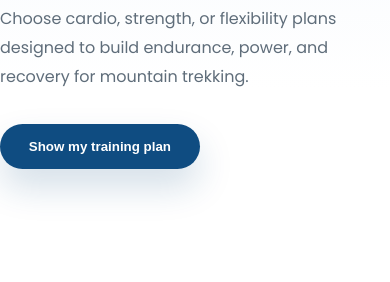
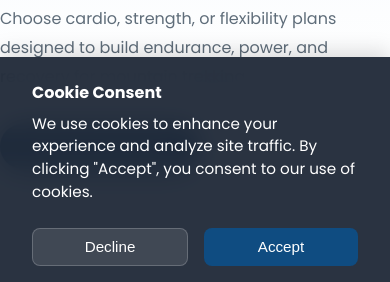
Before and after one commit to yunisha73/assignemnt-for-client-side, a plain HTML site: page training.html in a window 390 px wide. Shown: the part 562-844 px from the top of the page. Drawn offline with Linux system fonts and the light colour scheme.

Commit message:
many changes

```diff
--- a/training.css
+++ b/training.css
@@ -44,6 +44,118 @@ header {
   backdrop-filter: blur(12px);
   background: rgba(255, 255, 255, 0.82);
   border-bottom: 1px solid rgba(15, 76, 129, 0.08);
+}
+
+/* Cookie Consent Banner */
+.cookie-consent {
+  position: fixed;
+  bottom: 0;
+  left: 0;
+  right: 0;
+  z-index: 100;
+  background: rgba(31, 41, 55, 0.95);
+  backdrop-filter: blur(12px);
+  padding: 1.5rem;
+  box-shadow: 0 -5px 20px rgba(0, 0, 0, 0.15);
+  animation: slideUp 0.3s ease-out;
+}
+
+.cookie-consent.hidden {
+  display: none;
+}
+
+@keyframes slideUp {
+  from {
+    transform: translateY(100%);
+    opacity: 0;
+  }
+  to {
+    transform: translateY(0);
+    opacity: 1;
+  }
+}
+
+.cookie-content {
+  width: min(900px, calc(100% - 2rem));
+  margin: 0 auto;
+  display: flex;
+  justify-content: space-between;
+  align-items: center;
+  gap: 2rem;
+  flex-wrap: wrap;
+}
+
+.cookie-text {
+  flex: 1;
+  min-width: 250px;
+  color: #ffffff;
+}
+
+.cookie-text p {
+  margin: 0.5rem 0;
+  font-size: 0.95rem;
+  line-height: 1.5;
+}
+
+.cookie-text strong {
+  font-size: 1rem;
+}
+
+.cookie-actions {
+  display: flex;
+  gap: 1rem;
+  flex-wrap: wrap;
+}
+
+.cookie-btn {
+  padding: 0.6rem 1.2rem;
+  border: none;
+  border-radius: 8px;
+  font-weight: 500;
+  cursor: pointer;
+  transition: all 0.2s ease;
+  font-size: 0.95rem;
+}
+
+.cookie-btn-decline {
+  background: rgba(255, 255, 255, 0.1);
+  color: #ffffff;
+  border: 1px solid rgba(255, 255, 255, 0.2);
+}
+
+.cookie-btn-decline:hover {
+  background: rgba(255, 255, 255, 0.15);
+  border-color: rgba(255, 255, 255, 0.3);
+}
+
+.cookie-btn-accept {
+  background: var(--primary);
+  color: #ffffff;
+}
+
+.cookie-btn-accept:hover {
+  background: var(--primary-soft);
+  box-shadow: 0 5px 15px rgba(15, 76, 129, 0.3);
+}
+
+@media (max-width: 640px) {
+  .cookie-consent {
+    padding: 1rem;
+  }
+
+  .cookie-content {
+    flex-direction: column;
+    gap: 1rem;
+  }
+
+  .cookie-actions {
+    width: 100%;
+  }
+
+  .cookie-btn {
+    flex: 1;
+    min-width: 100px;
+  }
 }
 
 .nav-wrap {
--- a/training.html
+++ b/training.html
@@ -193,6 +193,20 @@
     </div>
   </footer>
 
+  <!-- Cookie Consent Banner -->
+  <div id="cookie-consent" class="cookie-consent hidden">
+    <div class="cookie-content">
+      <div class="cookie-text">
+        <p><strong>Cookie Consent</strong></p>
+        <p>We use cookies to enhance your experience and analyze site traffic. By clicking "Accept", you consent to our use of cookies.</p>
+      </div>
+      <div class="cookie-actions">
+        <button id="cookie-decline" class="cookie-btn cookie-btn-decline">Decline</button>
+        <button id="cookie-accept" class="cookie-btn cookie-btn-accept">Accept</button>
+      </div>
+    </div>
+  </div>
+
   <script src="training.js"></script>
 </body>
 </html>
--- a/training.js
+++ b/training.js
@@ -13,6 +13,55 @@ const modalDescription = document.getElementById('modal-description');
 const modalList = document.getElementById('modal-list');
 const modalImage = document.getElementById('modal-image');
 const learnButtons = document.querySelectorAll('.learn-more');
+
+// Cookie Consent Functions
+function setCookie(name, value, days = 365) {
+  const date = new Date();
+  date.setTime(date.getTime() + (days * 24 * 60 * 60 * 1000));
+  const expires = "expires=" + date.toUTCString();
+  document.cookie = name + "=" + encodeURIComponent(value) + ";" + expires + ";path=/";
+}
+
+function getCookie(name) {
+  const nameEQ = name + "=";
+  const cookies = document.cookie.split(';');
+  for (let i = 0; i < cookies.length; i++) {
+    let cookie = cookies[i].trim();
+    if (cookie.indexOf(nameEQ) === 0) {
+      return decodeURIComponent(cookie.substring(nameEQ.length));
+    }
+  }
+  return null;
+}
+
+function deleteCookie(name) {
+  setCookie(name, "", -1);
+}
+
+function showCookieConsent() {
+  const consentBanner = document.getElementById('cookie-consent');
+  const hasConsent = getCookie('cookieConsent');
+  if (!hasConsent && consentBanner) {
+    consentBanner.classList.remove('hidden');
+  }
+}
+
+function hideCookieConsent() {
+  const consentBanner = document.getElementById('cookie-consent');
+  if (consentBanner) {
+    consentBanner.classList.add('hidden');
+  }
+}
+
+function acceptCookies() {
+  setCookie('cookieConsent', 'accepted', 365);
+  hideCookieConsent();
+}
+
+function declineCookies() {
+  setCookie('cookieConsent', 'declined', 365);
+  hideCookieConsent();
+}
 
 function updateYear() {
   const year = new Date().getFullYear();
@@ -181,6 +230,13 @@ window.addEventListener('load', () => {
   setupLogoModal();
   setupLearnButtons();
   revealOnScroll();
+  showCookieConsent();
+
+  // Setup cookie consent buttons
+  const acceptBtn = document.getElementById('cookie-accept');
+  const declineBtn = document.getElementById('cookie-decline');
+  if (acceptBtn) acceptBtn.addEventListener('click', acceptCookies);
+  if (declineBtn) declineBtn.addEventListener('click', declineCookies);
 });
 
 window.addEventListener('scroll', revealOnScroll);
```
Also changed, not shown: safety.html (renamed from safety and rescue.html, +2 -2 lines).
